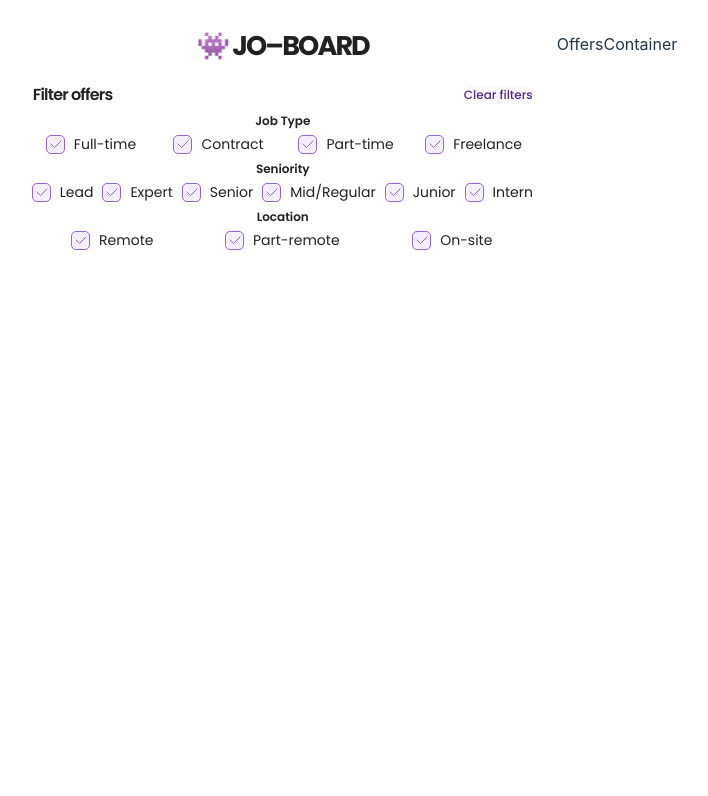
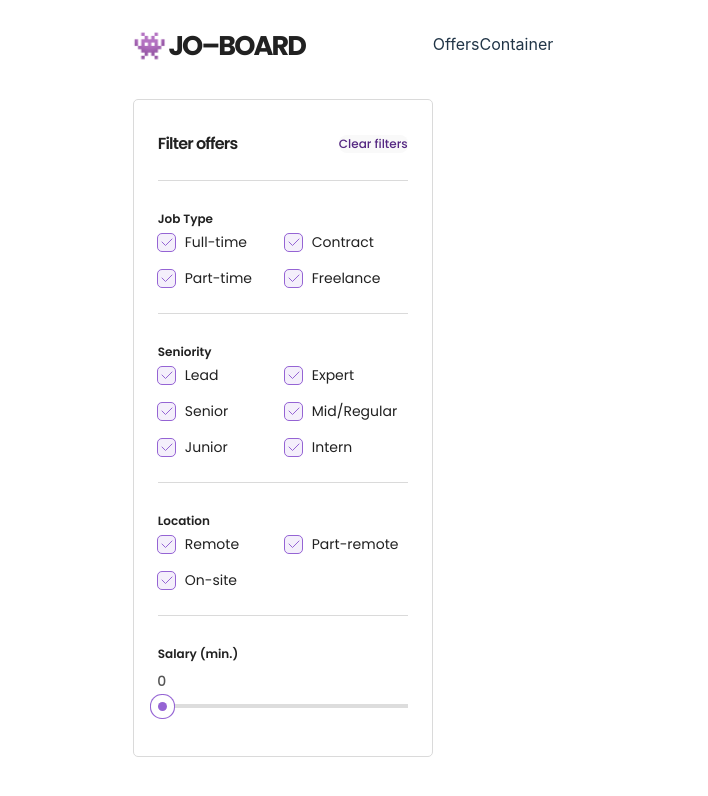
Before and after one commit to wawrzonnn/joboard-app, a React (Vite) app: page / in a window 1280 px wide. Shown: the top 796 px of the page, without its empty margins (297-1005 px from the left). Built offline with nearby package versions, Linux system fonts and the light colour scheme.

Commit message:
feat: added filters section

```diff
--- a/src/App.css
+++ b/src/App.css
@@ -2,13 +2,13 @@
    max-width: 1440px;
    margin: 0 auto;
    padding: 2rem;
-   text-align: center;
+
 }
- * {
+* {
    margin: 0;
    padding: 0;
    box-sizing: border-box;
- }
+}
 
 .container {
    display: flex;
--- a/src/components/Checkbox/Checkbox.module.scss
+++ b/src/components/Checkbox/Checkbox.module.scss
@@ -1,9 +1,8 @@
 .wrapper {
-  width: 100%;
   display: flex;
   align-items: flex-end;
-  justify-content: center;
   gap: 10px;
+  min-width: 115px;
 }
 
 .checkbox {
@@ -16,7 +15,7 @@
   cursor: pointer;
 }
 
-.hiddenCheckbox {
+.hidden_checkbox {
   opacity: 0;
   width: 0;
   height: 0;
@@ -24,9 +23,7 @@
 }
 
 .label {
-  min-width: 100px;
   text-align: left;
-  color: #000;
   color: var(--gray-darkest, #212121);
   font-family: Poppins;
   font-size: 14px;
@@ -34,5 +31,4 @@
   font-weight: 400;
   line-height: 130%;
   cursor: pointer;
-  padding-bottom: 20px;
 }
--- a/src/components/Checkbox/Checkbox.tsx
+++ b/src/components/Checkbox/Checkbox.tsx
@@ -14,7 +14,7 @@ export interface ChceckboxProps {
    name?: string;
 }
 
-export const Chceckbox = ({
+export const Checkbox = ({
    checked = true,
    id,
    onChange,
@@ -46,7 +46,7 @@ export const Chceckbox = ({
                }}
                id={id}
                name={name}
-               className={styles.hiddenCheckbox}
+               className={styles.hidden_checkbox}
             />
          </div>
          <div>
--- a/src/components/FilterSection/FilterSection.module.scss
+++ b/src/components/FilterSection/FilterSection.module.scss
@@ -1,5 +1,7 @@
 .container {
-    width: 500px;
+    border-top: 1px solid #DADADA;
+   max-width: 250px;
+padding: 24px 0;
 }
 
 .title {
@@ -10,9 +12,12 @@
    font-weight: 600;
    line-height: 100%;
    text-align: left;
+   margin-bottom: 16px;
 }
 
 .checkboxes_container {
    display: flex;
-    gap: 10px;
+//    justify-content: space-around;
+   flex-wrap: wrap;
+   gap: 12px;
 }
--- a/src/components/FilterSection/FilterSection.tsx
+++ b/src/components/FilterSection/FilterSection.tsx
@@ -1,6 +1,6 @@
 import React from 'react';
 import styles from './FilterSection.module.scss';
-import { Chceckbox } from '../Checkbox/Checkbox';
+import { Checkbox } from '../Checkbox/Checkbox'; // Corrected typo
 
 interface FilterSectionProps {
    title: string;
@@ -8,18 +8,18 @@ interface FilterSectionProps {
 }
 
 const FilterSection = ({ title, filters }: FilterSectionProps) => {
+   const handleChange =
+      (filter: string) =>
+      (e: React.ChangeEvent<HTMLInputElement>): void => {
+         console.log(`${filter} checkbox changed.`);
+      };
+
    return (
       <div className={styles.container}>
          <span className={styles.title}>{title}</span>
          <div className={styles.checkboxes_container}>
             {filters.map((filter) => (
-               <Chceckbox
-                  key={filter}
-                  onChange={function (e: React.ChangeEvent<HTMLInputElement>): void {
-                     console.log(`${filter} checkbox changed.`);
-                  }}
-                  label={filter}
-               />
+               <Checkbox key={filter} onChange={handleChange(filter)} label={filter} />
             ))}
          </div>
       </div>
--- /dev/null
+++ b/src/components/FilterSectionSalary/FilterSectionSalary.module.scss
@@ -0,0 +1,44 @@
+@import '../FilterSection/FilterSection.module.scss';
+
+.slider_container {
+   position: relative;
+   display: block;
+   align-items: center;
+   width: 250px;
+}
+
+.slider {
+   margin-top: 40px;
+   display: block;
+   width: 250px;
+   height: 4px;
+   appearance: none;
+   background: rgba(84, 84, 84, 0.2);
+   outline: none;
+   cursor: pointer;
+   &::-webkit-slider-thumb {
+      appearance: none;
+      width: 9px;
+      height: 9px;
+      background: #9564d4;
+      border-radius: 50%;
+      cursor: pointer;
+      box-shadow: 0 0 0 7px white, 0 0 0 8px #9564d4;
+   }
+}
+
+.current_value {
+   display: block;
+   position: absolute;
+   bottom: 20px;
+   margin-left: 4px;
+   left: 7.5px;
+   transform: translateX(-50%);
+   color: var(--gray-dark, #545454);
+   text-align: center;
+   font-family: Poppins;
+   font-size: 14px;
+   font-style: normal;
+   font-weight: 500;
+   line-height: 100%;
+}
--- /dev/null
+++ b/src/components/FilterSectionSalary/FilterSectionSalary.tsx
@@ -0,0 +1,33 @@
+import React, { useState } from 'react';
+import styles from './FilterSectionSalary.module.scss';
+
+const FilterSectionSalary = () => {
+   const [value, setValue] = useState(0);
+
+   const leftPosition = (value / 415);
+
+   return (
+      <div className={styles.container}>
+         <span className={styles.title}>Salary (min.)</span>
+         <div className={styles.slider_container}>
+            <input
+               type="range"
+               min="0"
+               max="40000"
+               step="500"
+               value={value}
+               onChange={(e) => setValue(Number(e.target.value))}
+               className={styles.slider}
+            />
+            <div
+               className={styles.current_value}
+               style={{ left: `${leftPosition}%` }}
+            >
+               {value}
+            </div>
+         </div>
+      </div>
+   );
+};
+
+export default FilterSectionSalary;
--- a/src/components/FiltersContainer/FiltersContainer.module.scss
+++ b/src/components/FiltersContainer/FiltersContainer.module.scss
@@ -1,10 +1,15 @@
 .container {
    padding: 24px;
+   border-radius: 5px;
+   border: 1px solid var(--gray-light, #dadada);
+   background: var(--white, #fff);
 }
 .header {
    display: flex;
    justify-content: space-between;
    align-items: center;
+   margin-bottom: 16px;
+   padding: 8px 0;
 }
 
 .header_title {
--- a/src/components/FiltersContainer/FiltersContainer.tsx
+++ b/src/components/FiltersContainer/FiltersContainer.tsx
@@ -2,6 +2,7 @@ import React from 'react';
 import styles from './FiltersContainer.module.scss';
 import Logo from '../Logo/Logo';
 import FilterSection from '../FilterSection/FilterSection';
+import FilterSectionSalary from '../FilterSectionSalary/FilterSectionSalary';
 
 const jobType = ['Full-time', 'Contract', 'Part-time', 'Freelance'];
 const seniority = ['Lead', 'Expert', 'Senior', 'Mid/Regular', 'Junior', 'Intern'];
@@ -20,6 +21,7 @@ const FiltersContainer = () => {
                <FilterSection title="Job Type" filters={jobType} />
                <FilterSection title="Seniority" filters={seniority} />
                <FilterSection title="Location" filters={location} />
+               <FilterSectionSalary />
             </section>
          </div>
       </div>
--- a/src/components/Logo/Logo.module.scss
+++ b/src/components/Logo/Logo.module.scss
@@ -1,10 +1,11 @@
 .container {
    color: var(--gray-darkest, #212121);
-   text-align: center;
+   text-align: left;
    font-family: Poppins;
    font-size: 27px;
    font-style: normal;
    font-weight: 700;
    line-height: 100%;
    letter-spacing: -1.89px;
+   margin-bottom: 40px;
 }
```
Also changed, not shown: src/components/SearchInput/SearchInput.module.scss (+5 -5 lines), src/components/Header/Header.module.scss (indentation only). Lines whose indentation alone changed are shown as unchanged.
